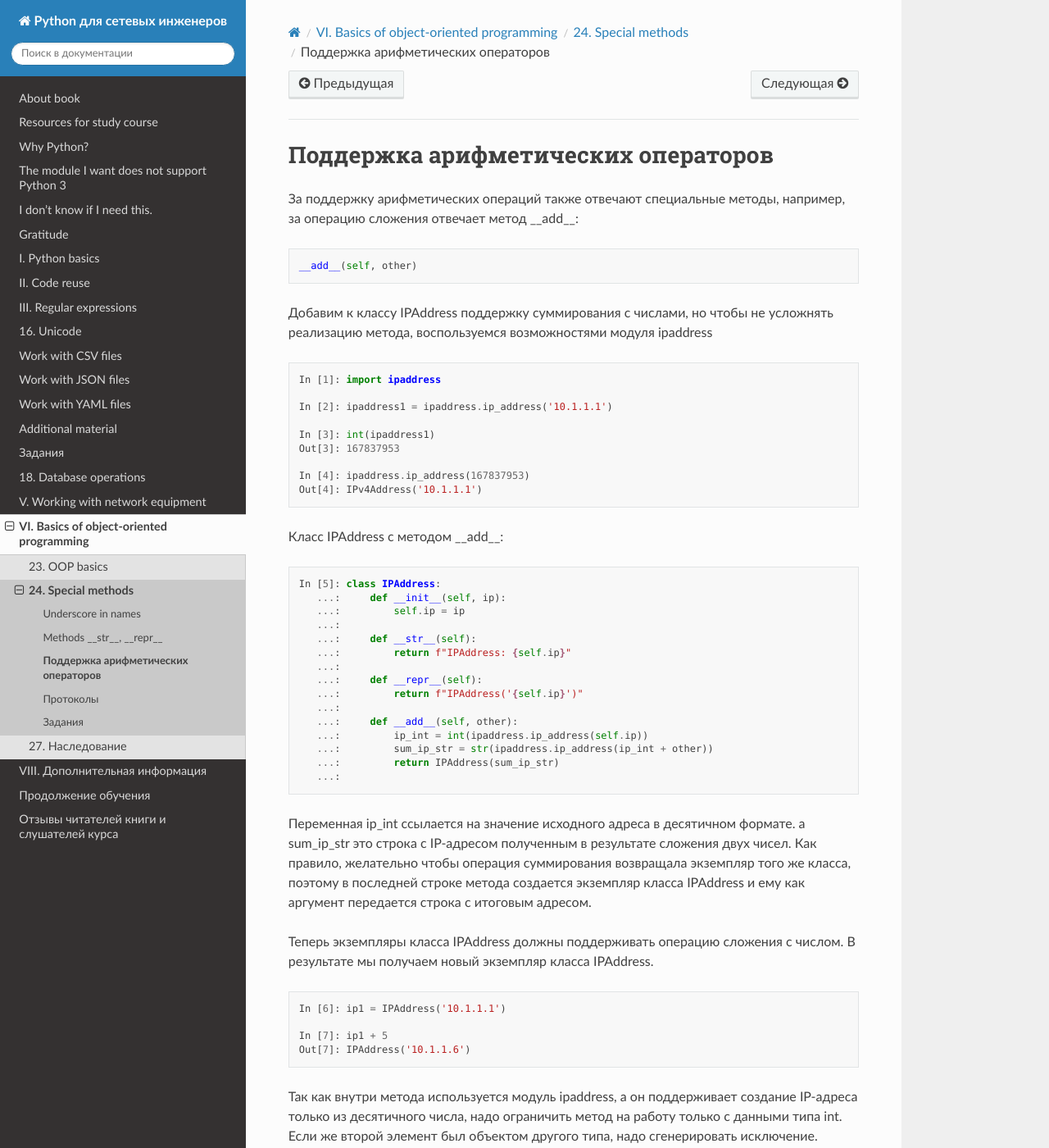
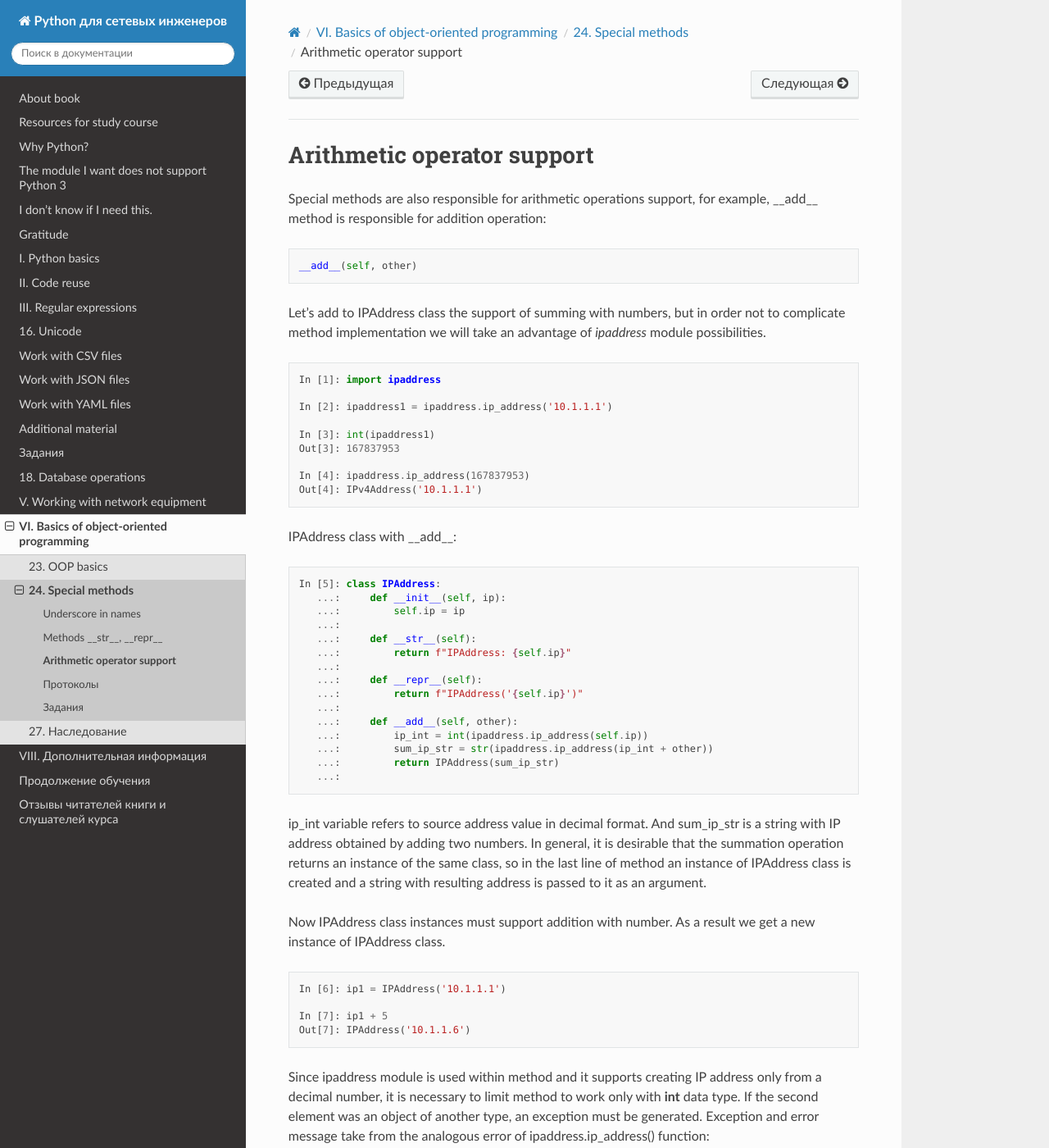
Before and after one commit to Aidar5/nattoeng, a Sphinx documentation site: the page built from docs/source/book/24_oop_special_methods/add_method.rst, in a window 1280 px wide and 1400 px high. Shown: the whole window at 82% size. Built offline with Sphinx 7.4.7 and the Read the Docs theme 2.0.0, drawn with Linux system fonts in a browser that asks for light colours; pages that are not in the unit, such as notebooks, are missing from menus; some of the changed text lies outside the part shown.

Commit message:
Update add_method.rst

```diff
--- a/docs/source/book/24_oop_special_methods/add_method.rst
+++ b/docs/source/book/24_oop_special_methods/add_method.rst
@@ -1,15 +1,13 @@
-Поддержка арифметических операторов
+Arithmetic operator support
 ~~~~~~~~~~~~~~~~~~~~~~~~~~~~~~~~~~~
 
-За поддержку арифметических операций также отвечают специальные методы,
-например, за операцию сложения отвечает метод __add__:
+Special methods are also responsible for arithmetic operations support, for example, __add__ method is responsible for addition operation:
 
 .. code:: python
 
     __add__(self, other)
 
-Добавим к классу IPAddress поддержку суммирования с числами, но чтобы
-не усложнять реализацию метода, воспользуемся возможностями модуля ipaddress
+Let’s add to IPAddress class the support of summing with numbers, but in order not to complicate method implementation we will take an advantage of *ipaddress* module possibilities.
 
 .. code:: python
 
@@ -23,7 +21,7 @@
     In [4]: ipaddress.ip_address(167837953)
     Out[4]: IPv4Address('10.1.1.1')
 
-Класс IPAddress с методом __add__:
+IPAddress class with __add__:
 
 .. code:: python
 
@@ -43,14 +41,9 @@
        ...:         return IPAddress(sum_ip_str)
        ...:
 
-Переменная ip_int ссылается на значение исходного адреса в десятичном формате.
-а sum_ip_str это строка с IP-адресом полученным в результате сложения двух чисел.
-Как правило, желательно чтобы операция суммирования возвращала экземпляр того же
-класса, поэтому в последней строке метода создается экземпляр класса IPAddress
-и ему как аргумент передается строка с итоговым адресом.
+ip_int variable refers to source address value in decimal format. And sum_ip_str is a string with IP address obtained by adding two numbers. In general, it is desirable that the summation operation returns an instance of the same class, so in the last line of method an instance of IPAddress class is created and a string with resulting address is passed to it as an argument.
 
-Теперь экземпляры класса IPAddress должны поддерживать операцию сложения с числом.
-В результате мы получаем новый экземпляр класса IPAddress.
+Now IPAddress class instances must support addition with number. As a result we get a new instance of IPAddress class.
 
 .. code:: python
 
@@ -59,11 +52,7 @@
     In [7]: ip1 + 5
     Out[7]: IPAddress('10.1.1.6')
 
-Так как внутри метода используется модуль ipaddress, а он поддерживает создание
-IP-адреса только из десятичного числа, надо ограничить метод на работу только с
-данными типа int. Если же второй элемент был объектом другого типа, надо
-сгенерировать исключение. Исключение и сообщение об ошибке возьмем из аналогичной ошибки
-функции ipaddress.ip_address:
+Since ipaddress module is used within method and it supports creating IP address only from a decimal number, it is necessary to limit method to work only with **int** data type. If the second element was an object of another type, an exception must be generated. Exception and error message take from the analogous error of ipaddress.ip_address() function:
 
 .. code:: python
 
@@ -80,7 +69,7 @@ IP-адреса только из десятичного числа, надо о
 
     TypeError: unsupported operand type(s) for +: 'IPv4Address' and 'float'
 
-Теперь класс IPAddress выглядит так:
+Now IPAddress class looks like:
 
 .. code:: python
 
@@ -104,12 +93,9 @@ IP-адреса только из десятичного числа, надо о
         ...:         return IPAddress(sum_ip_str)
         ...:
 
-Если второй операнд не является экзепляром класса int, генерируется исключение TypeError.
-В исключении выводится информация, что суммирование не поддерживается между экземплярами
-класса IPAddress и экземпляром класса операнда. Имя класса получено из самого класса,
-после обращения к type: ``type(other).__name__``.
+If the second operand is not an instanse of **int** class, a TypeError exception is generated. In exception, information is displayed that summation is not supported between IPAddress class instances and operand class instance. Class name is derived from class itself, after calling to : ``type(other).__name__``.
 
-Проверка суммирования с десятичным числом и генерации ошибки:
+Check for summation with decimal number and error generation:
 
 .. code:: python
 
@@ -148,4 +134,4 @@ IP-адреса только из десятичного числа, надо о
 
     TypeError: unsupported operand type(s) for +: 'IPAddress' and 'str'
 
-.. seealso:: Руководство по специальным методам (англ) `Numeric magic methods <https://rszalski.github.io/magicmethods/#numeric>`__
+.. seealso:: Manual of special techniques `Numeric magic methods <https://rszalski.github.io/magicmethods/#numeric>`__
```
